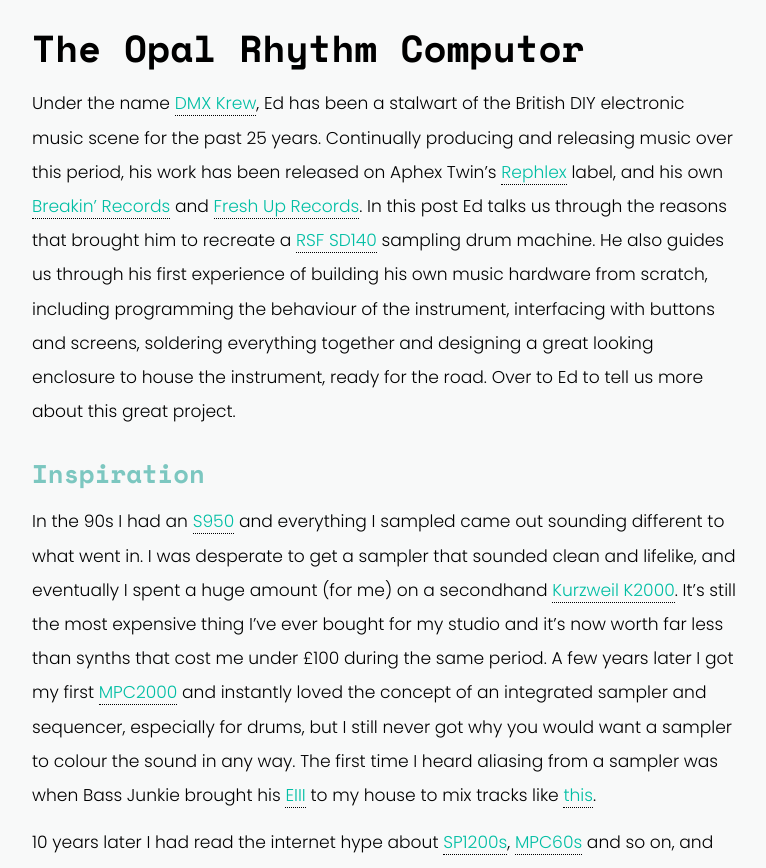
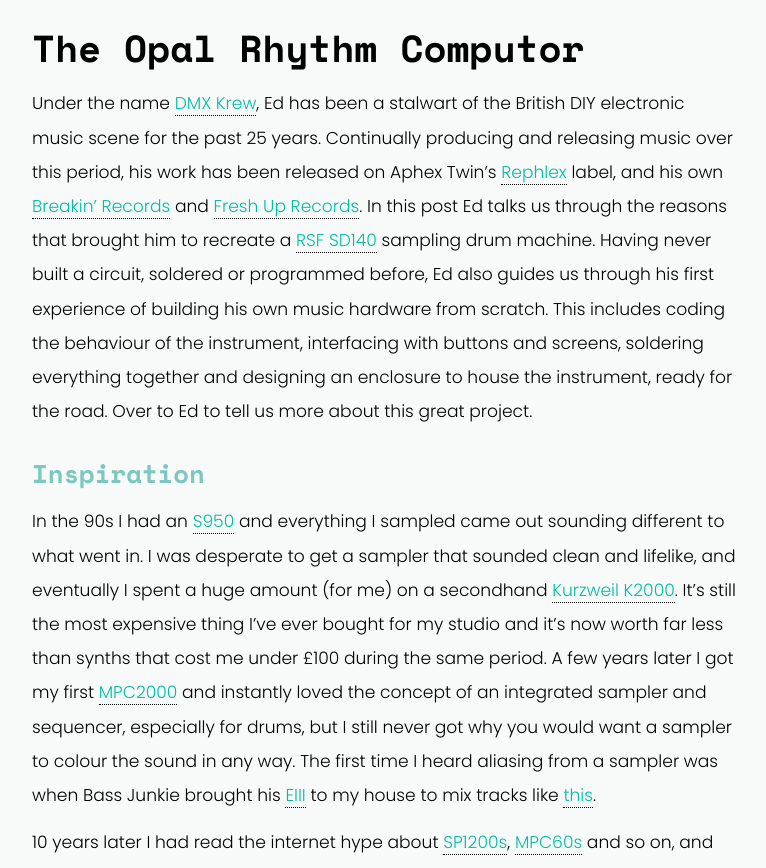
Before and after one commit to BelaPlatform/bela_newBlog, a Jekyll site: the page built from docs/_posts/2018-03-27-opal-rhythm-computor-dmx-krew.markdown, in a window 1280 px wide and 900 px high, scrolled down 923 px, cut to the strip 32-900 px from the top of the window. Shown: the whole strip, without its empty margins (256-1022 px from the left). Built offline with Jekyll 4.4.1, drawn with Linux system fonts in a browser that asks for light colours; nearby versions of some CDN libraries; some of the changed text lies outside the part shown.

```diff
--- a/docs/_posts/2018-03-28-opal-rhythm-computor-dmx-krew.markdown
+++ b/docs/_posts/2018-03-27-opal-rhythm-computor-dmx-krew.markdown
@@ -19,7 +19,8 @@
 
 # The Opal Rhythm Computor
 
-Under the name [DMX Krew](https://www.discogs.com/artist/983-DMX-Krew), Ed has been a stalwart of the British DIY electronic music scene for the past 25 years. Continually producing and releasing music over this period, his work has been released on Aphex Twin's [Rephlex](https://www.discogs.com/label/107-Rephlex) label, and his own [Breakin' Records](https://www.discogs.com/label/2408-Breakin-Records) and [Fresh Up Records](https://www.discogs.com/label/202483-Fresh-Up-Records). In this post Ed talks us through the reasons that brought him to recreate a [RSF SD140](http://www.muzines.co.uk/articles/rsf-140-sampling-drum-machine/1221) sampling drum machine. He also guides us through his first experience of building his own music hardware from scratch, including programming the behaviour of the instrument, interfacing with buttons and screens, soldering everything together and designing a great looking enclosure to house the instrument, ready for the road. Over to Ed to tell us more about this great project.
+Under the name [DMX Krew](https://www.discogs.com/artist/983-DMX-Krew), Ed has been a stalwart of the British DIY electronic music scene for the past 25 years. Continually producing and releasing music over this period, his work has been released on Aphex Twin's [Rephlex](https://www.discogs.com/label/107-Rephlex) label, and his own [Breakin' Records](https://www.discogs.com/label/2408-Breakin-Records) and [Fresh Up Records](https://www.discogs.com/label/202483-Fresh-Up-Records). In this post Ed talks us through the reasons that brought him to recreate a [RSF SD140](http://www.muzines.co.uk/articles/rsf-140-sampling-drum-machine/1221) sampling drum machine.
+Having never built a circuit, soldered or programmed before, Ed also guides us through his first experience of building his own music hardware from scratch. This includes coding the behaviour of the instrument, interfacing with buttons and screens, soldering everything together and designing an enclosure to house the instrument, ready for the road. Over to Ed to tell us more about this great project.
 
 ## Inspiration
 
```
Also changed, not shown: other parts of docs/_posts/2018-03-27-opal-rhythm-computor-dmx-krew.markdown (+1 -1 lines), 1 other file.
